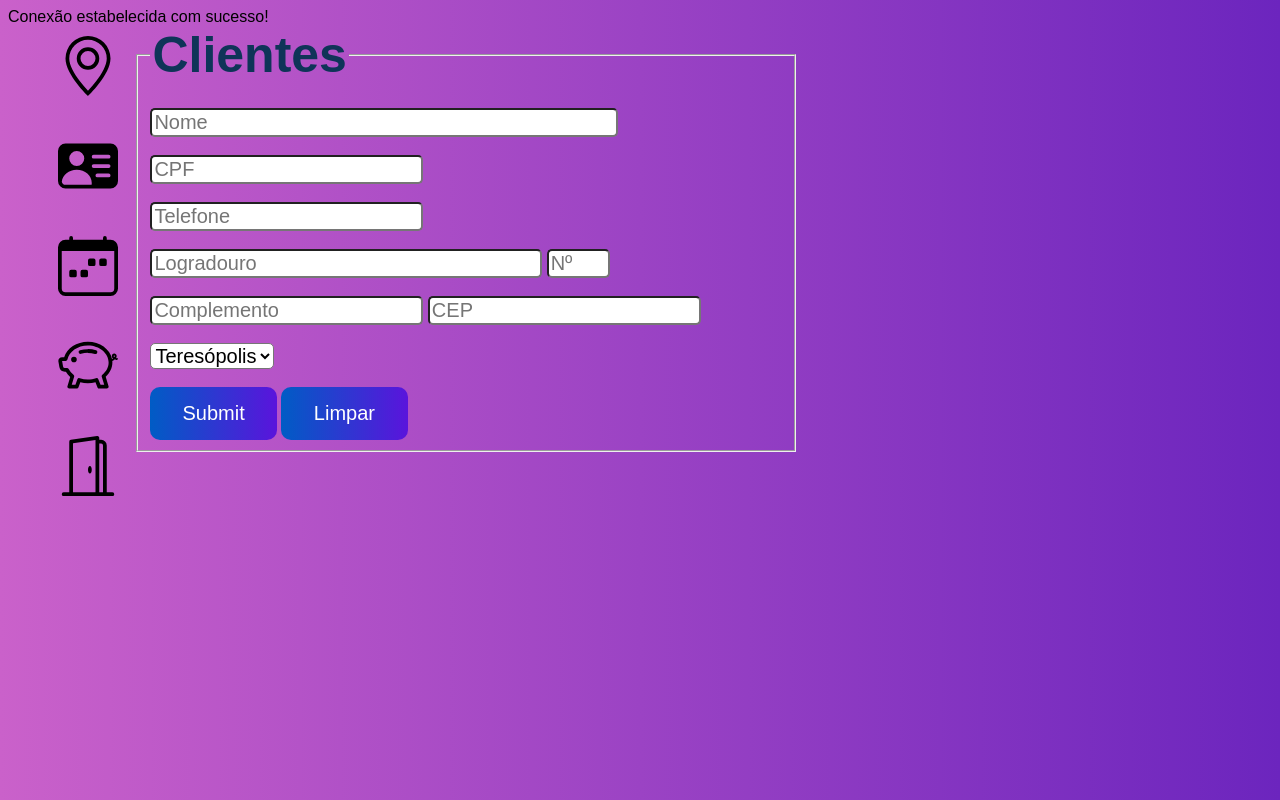
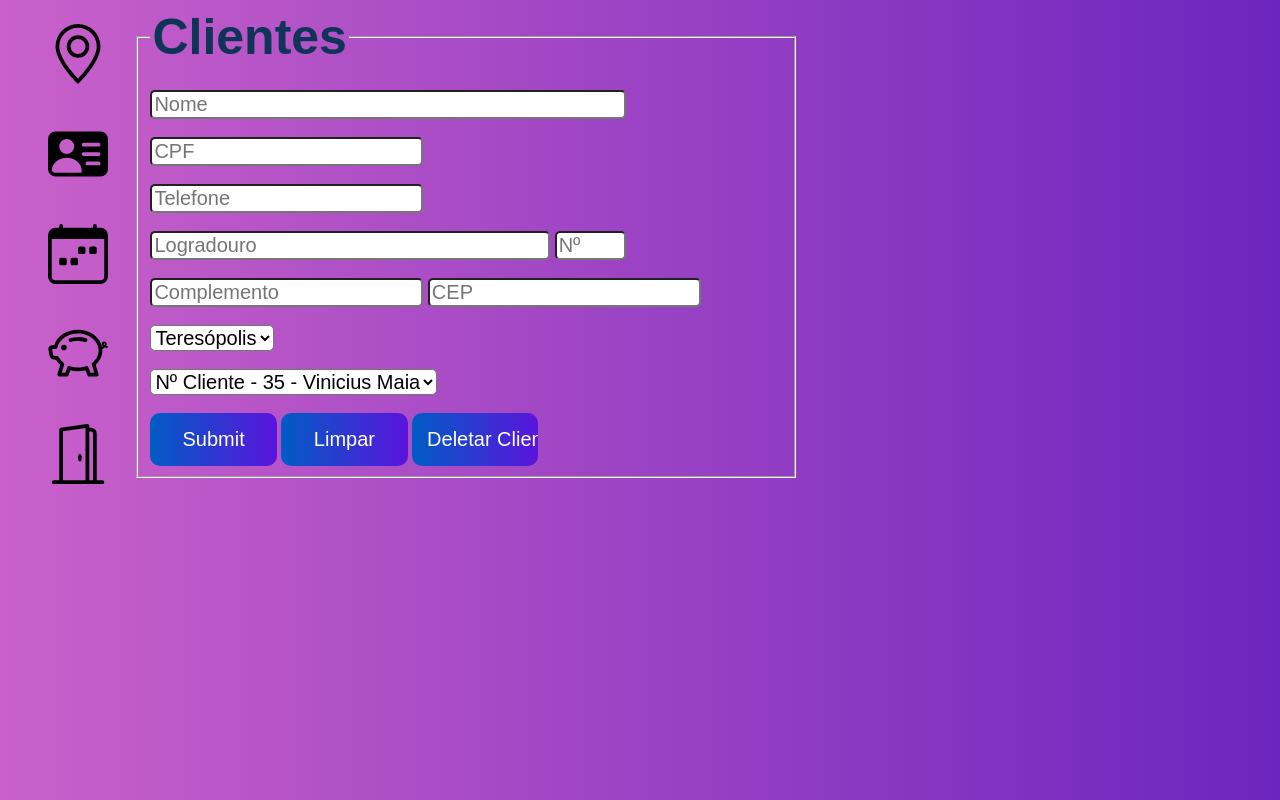
Before and after one commit to maiavini/Sistema_Solar, a PHP site: page /clientes.php in a window 1280 px wide. Run offline with PHP 8.4, Linux system fonts and the light colour scheme; a user stored in the database is signed in; data comes from the database, SQL or seed files in the repository; tables that the repository leaves empty or names only in its code hold one stand-in row (values such as "Sample post").

Commit message:
Add files via upload

```diff
--- a/projeto/clientes.php
+++ b/projeto/clientes.php
@@ -39,6 +39,19 @@
         $result = mysqli_query($conexao, "INSERT INTO cliente(nome,cpf,telefone,rua,numero,complemento,cep,idCidade_FK)
         VALUES ('$nome','$cpf','$telefone','$rua','$numero','$complemento','$cep','$idCidade_FK')");
 
+
+    }
+
+    if(isset($_POST['deleteCliente']))
+
+    {
+        $idCliente = $_POST['idCliente'];
+
+        echo "<script>alert('Atenção! Para deletar um clienete deve anteriormente excluir seus agendamentos.');</script>";
+
+        $sqlSelect = "DELETE FROM cliente WHERE idCliente=$idCliente";
+
+        $result = $conexao->query($sqlSelect);
 
     }
 
@@ -106,31 +119,31 @@
                 <legend><b>Clientes</b></legend>
                 <br>
                 <div class="inputbox">
-                <input type="text" name="nome" id="nome" class="inputUser" placeholder="Nome" required>
+                <input type="text" name="nome" id="nome" class="inputUser" placeholder="Nome" >
                 <label for="nome" class="inputLabel"></label>
                 </div>
                 <br>
                 <div class="inputbox">
-                    <input type="text" name="cpf" id="cpf" class="inputUser" placeholder="CPF" required>
+                    <input type="text" name="cpf" id="cpf" class="inputUser" placeholder="CPF" >
                     <label for="cpf" class="inputLabel"></label>
                 </div>
                 <br>
                 <div class="inputbox">
-                    <input type="tel" name="telefone" id="telefone" class="inputUser" placeholder="Telefone" required>
+                    <input type="tel" name="telefone" id="telefone" class="inputUser" placeholder="Telefone" >
                     <label for="telefone" class="inputLabel"></label>
                 </div>
                 <br>
                 <div class="inputbox">
-                    <input type="text" name="rua" id="rua" class="inputUser" placeholder="Logradouro" required>
+                    <input type="text" name="rua" id="rua" class="inputUser" placeholder="Logradouro" >
                     <label for="rua" class="inputLabel">  </label>
-                    <input type="text" name="numero" id="numero" class="inputUser" placeholder="Nº" required>
+                    <input type="text" name="numero" id="numero" class="inputUser" placeholder="Nº" >
                     <label for="numero" class="inputLabel"> </label>
                 </div>
                 <br>
                 <div class="inputbox">
                     <input type="text" name="complemento" id="complemento" class="inputUser" placeholder="Complemento">
                     <label for="complemento" class="inputLabel"></label>
-                    <input type="text" name="cep" id="cep" class="inputUser" placeholder="CEP" required>
+                    <input type="text" name="cep" id="cep" class="inputUser" placeholder="CEP" >
                     <label for="cep" class="inputLabel"></label>
                 </div>
                 <br>
@@ -146,9 +159,25 @@
                 ?>
 
                 <br><br>
+
+                <?php
+                    include_once('conex.php');
+
+                    $sql = "SELECT * FROM cliente";
+
+                    $result = $conexao->query($sql);
+                    echo "<select name='idCliente' class='inputUser'>";
+                    while($user_data = mysqli_fetch_assoc($result)){
+                    echo "<option value='".$user_data["idCliente"]."'>"."Nº Cliente - ".$user_data["idCliente"]." - ".$user_data["nome"]."</option>";
+                    }
+                    echo "</select>";
+                ?>
+
+                <br><br>
                 <div>
                 <input type="submit" name="submit" id="submit">
                 <button type="reset">Limpar</button>
+                <input type="submit" name="deleteCliente" id="submit" value="Deletar Cliente">
                 </div>
 
             </fieldset>
@@ -156,5 +185,6 @@
 
 
 
+
 </body>
 </html>
--- a/projeto/conex.php
+++ b/projeto/conex.php
@@ -6,13 +6,13 @@
 
     $conexao = new mysqli($dbhost, $dbUsername, $dbPassword, $dbName);
 
-    if($conexao -> connect_errno)
-     {
-        echo "Erro!";
-     }
-     else
-     {
-        echo "Conexão estabelecida com sucesso!";
-     }
+    //if($conexao -> connect_errno)
+     //{
+        //echo "Erro!";
+     //}
+     //else
+     //{
+        //echo "Conexão estabelecida com sucesso!";
+     //}
 
 ?>
--- a/projeto/style_agendamento.css
+++ b/projeto/style_agendamento.css
@@ -39,6 +39,8 @@ legend{
 
 }
 
+
+
 #submit:hover{
     background-image: linear-gradient(to right, rgb(0, 80, 172), rgb(80, 19, 195)); ;
 }
--- a/projeto/style_clientes.css
+++ b/projeto/style_clientes.css
@@ -42,6 +42,7 @@ legend{
 
 }
 
+
 #submit:hover{
     background-image: linear-gradient(to right, rgb(0, 80, 172), rgb(80, 19, 195)); ;
 }
```
Also changed, not shown: projeto/agendamento.php (+23 -6 lines), projeto/registro.php (+1 -6 lines).
